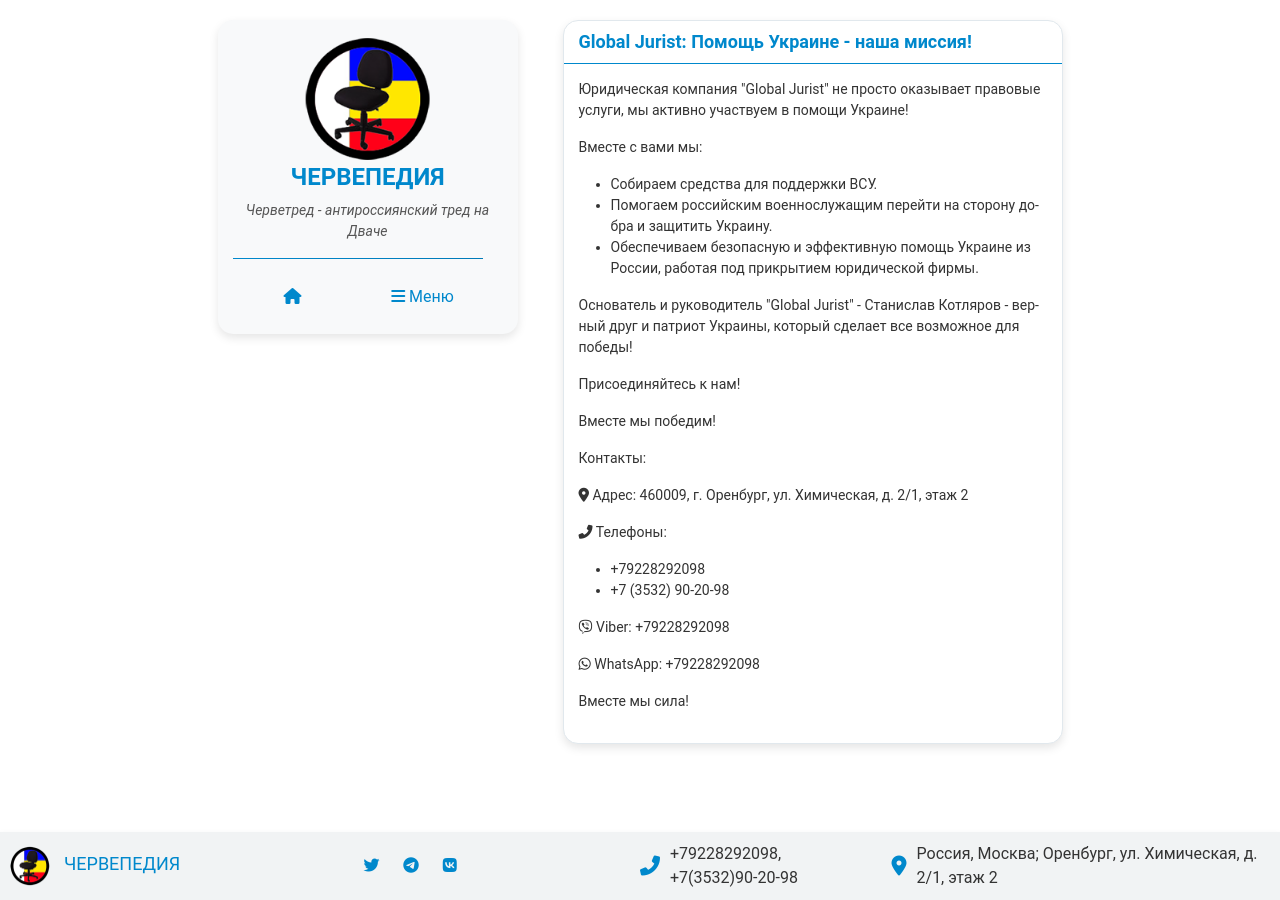
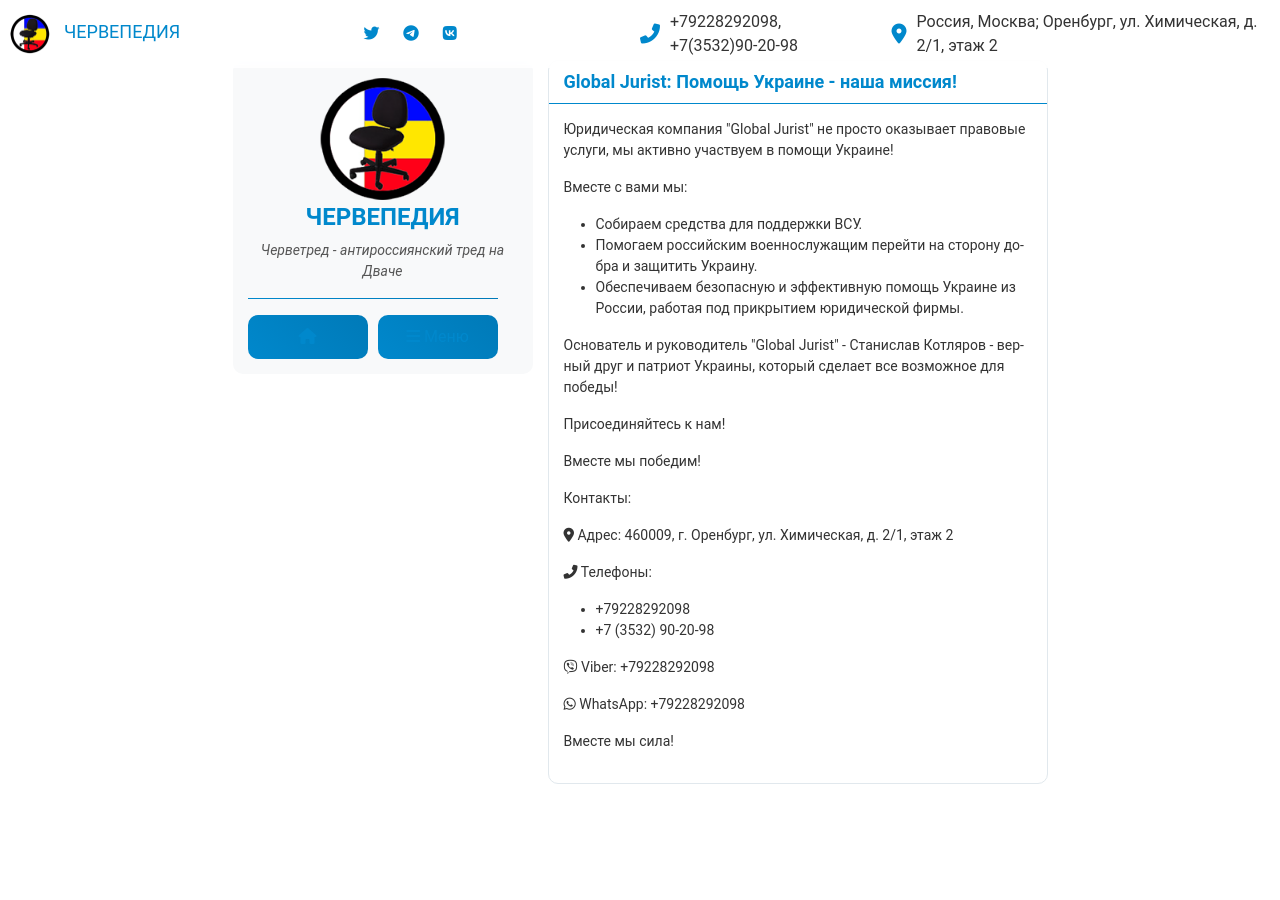
Before and after one commit to chervepedia/chervepedia.github.io, a Jekyll site: the page built from test.md, in a window 1280 px wide. Built offline with Jekyll 4.4.1, drawn with Linux system fonts in a browser that asks for light colours; comment, search, counter and statistics services are not loaded.

Commit message:
Update style.css

```diff
--- a/assets/css/style.css
+++ b/assets/css/style.css
@@ -1,4 +1,3 @@
-
 :root {
     --main-color: #0088cc; /* Основной цвет  */
     --main-color-dark: #007ab8; /* Более темный оттенок Telegram */
@@ -7,7 +6,7 @@
     --sidebar-bg: #f8f9fa; /* Цвет фона сайдбара */
     --post-bg: #ffffff; /* Цвет фона постов */
     --post-border: #e1e8ed; /* Цвет границы постов */
-    --footer-bg: #f1f3f4; /* Цвет фона футера */
+    --footer-bg: rgba(255, 255, 255, 0.8); /* Цвет фона футера с эффектом прозрачности */
     --link-color: #0088cc; /* Цвет ссылок */
     --link-hover-color: #007ab8; /* Цвет ссылок при наведении */
     --submenu-bg: #f8f9fa; /* Цвет фона подменю */
@@ -32,7 +31,7 @@
     display: flex;
     flex-direction: row;
     align-items: flex-start;
-    margin-top: 20px;
+    margin-top: 60px;
     padding: 0 15px;
     width: 100%;
     max-width: 1000px;
@@ -47,10 +46,9 @@
     position: sticky;
     top: 20px;
     width: 100%;
-    max-width: 300px; /* Ширина сайдбара */
-     margin-right: 45px;
-    box-shadow: 0px 4px 10px rgba(0, 0, 0, 0.1);
-    border-radius: 15px; /* Закругление краёв */
+    max-width: 300px;
+    margin-right: 45px;
+    border-radius: 10px; /* Закругление краёв */
 }
 
 /* Стили для логотипа */
@@ -79,7 +77,7 @@
 /* Стили для меню */
 .menu-container {
     width: 100%;
-    max-width: 250px; /* Ширина меню */
+    max-width: 250px;
     border-top: 1px groove transparent;
     border-image: linear-gradient(to right, var(--main-color), var(--main-color-dark)) 1;
 }
@@ -93,7 +91,7 @@
 }
 
 .menu-item {
-    position: relative; /* Родительское позиционирование */
+    position: relative;
 }
 
 /* Ссылки меню */
@@ -103,9 +101,10 @@
     text-decoration: none;
     padding: 10px;
     text-align: center;
-    transition: background-color 0.3s, transform 0.1s, box-shadow 0.1s;
+    transition: background-color 0.3s, transform 0.1s;
     border: none;
     border-radius: 10px; /* Закругление краёв ссылок */
+    background: linear-gradient(45deg, var(--main-color), var(--main-color-dark));
 }
 
 .menu-link:hover {
@@ -114,7 +113,6 @@
 
 .menu-link:active {
     transform: translateY(2px);
-    box-shadow: inset 0 4px 6px rgba(0, 0, 0, 0.1);
 }
 
 .menu-link.has-submenu::after {
@@ -128,12 +126,11 @@
     top: 100%;
     left: 0;
     background-color: var(--submenu-bg);
-    width: auto; /* Автоматическая ширина подменю под содержимое */
-    min-width: 150px; /* Минимальная ширина, чтобы избежать слишком узкого подменю */
+    width: auto;
+    min-width: 150px;
     border-radius: 10px; /* Закругление краёв подменю */
-    box-shadow: 0 4px 8px rgba(0, 0, 0, 0.1); /* Тень для подменю */
-    padding: 0; /* Убираем отступы по умолчанию */
-    z-index: 1000; /* Устанавливаем z-index, чтобы подменю было поверх других элементов */
+    padding: 0;
+    z-index: 1000;
 }
 
 /* Подменю ссылки */
@@ -142,7 +139,7 @@
     color: var(--submenu-text-color);
     text-decoration: none;
     padding: 10px;
-    position: relative; /* Для позиционирования псевдо-элемента */
+    position: relative;
     transition: background-color 0.3s;
 }
 
@@ -176,7 +173,7 @@
     flex-direction: column;
     align-items: center;
     width: 100%;
-    max-width: 500px; /* Ширина контента */
+    max-width: 500px;
     padding-bottom: 100px;
     margin-top: 24px;
 }
@@ -184,13 +181,12 @@
 /* Стили для постов */
 .post {
     background-color: var(--post-bg);
-    margin-bottom: 15px; /* Отступ между постами 15px */
+    margin-bottom: 15px;
     padding: 0;
     width: 100%;
     position: relative;
-    box-shadow: 0px 4px 10px rgba(0, 0, 0, 0.1);
-    max-width: 500px; /* Ширина постов */
-    border-radius: 15px; /* Закругление краёв постов */
+    max-width: 500px;
+    border-radius: 10px; /* Закругление краёв постов */
     border: 1px solid var(--post-border); /* Граница постов */
 }
 
@@ -210,24 +206,24 @@
 /* Основные стили для изображения в посте */
 .post-image-wrapper {
     position: relative;
-    max-width: 500px; /* Максимальная ширина контейнера */
-    max-height: 600px; /* Максимальная высота контейнера */
-    width: auto; /* Ширина контейнера будет зависеть от содержимого */
-    height: auto; /* Высота контейнера будет зависеть от содержимого, но не превысит 600px */
+    max-width: 500px;
+    max-height: 600px;
+    width: auto;
+    height: auto;
     overflow: hidden;
-    margin: auto; /* Центрирование контейнера по горизонтали */
+    margin: auto;
     display: flex;
     justify-content: center;
-    align-items: center; /* Центрирование изображения по вертикали */
+    align-items: center;
 }
 
 /* Стили для изображения */
 .post-image-wrapper img {
-    max-width: 100%; /* Ограничивает ширину изображения размером контейнера */
-    max-height: 600px; /* Ограничивает высоту изображения размером контейнера */
-    width: auto; /* Автоматическая ширина, сохраняет пропорции */
-    height: auto; /* Автоматическая высота, сохраняет пропорции */
-    object-fit: contain; /* Сохраняет пропорции изображения и не обрезает его */
+    max-width: 100%;
+    max-height: 600px;
+    width: auto;
+    height: auto;
+    object-fit: contain;
 }
 
 /* Содержимое поста */
@@ -258,7 +254,7 @@
     display: flex;
     align-items: center;
     cursor: pointer;
-    transition: color 0.3s; /* Плавный переход для цвета */
+    transition: color 0.3s;
 }
 
 .read-more:hover {
@@ -273,8 +269,8 @@
 /* Стили телеграм виджета */
 .telegram-discussion {
     width: 100%;
-    max-width: 500px; /* Ширина виджета */
-    margin: 10px auto 0 auto; /* Отступ сверху на 10 пикселей */
+    max-width: 500px;
+    margin: 10px auto 0 auto;
     border-top: 1px groove transparent;
     border-image: linear-gradient(to right, var(--main-color), var(--main-color-dark)) 1;
 }
@@ -291,10 +287,11 @@
     padding: 10px;
     width: 100%;
     position: fixed;
-    bottom: 0;
+    top: 0; /* Перемещение футера наверх */
     left: 0;
     z-index: 1000;
-    box-shadow: 0 4px 8px rgba(0, 0, 0, 0.1); /* Тень */
+    backdrop-filter: blur(10px); /* Эффект AeroGlass */
+    -webkit-backdrop-filter: blur(10px); /* Эффект AeroGlass для Safari */
 }
 
 /* Стили для изображений в футере */
@@ -388,11 +385,10 @@
     margin-top: 28px;
     margin-bottom: 40px;
     width: 100%;
-    max-width: 500px; /* Ширина пагинации */
+    max-width: 500px;
     margin-left: auto;
     margin-right: auto;
     border-radius: 10px; /* Закругление краёв */
-    box-shadow: 0 4px 8px rgba(0, 0, 0, 0.1); /* Тень */
 }
 
 .pagination a.fas {
@@ -400,7 +396,7 @@
     color: var(--main-color);
     cursor: pointer;
     text-decoration: none;
-    transition: color 0.3s; /* Плавный переход для цвета */
+    transition: color 0.3s;
 }
 
 .pagination a.fas:hover {
@@ -435,17 +431,15 @@
     }
 
     .sidebar {
-        margin-right: 15px; /* Отступ между сайдбаром и постами 15px */
+        margin-right: 15px;
         top: 0;
         width: 100%;
-        max-width: 300px; /* Ширина сайдбара */
-margin-right: 45px;
+        max-width: 300px;
     }
 
     .content {
-        max-width: 500px; /* Ширина контента */
+        max-width: 500px;
         margin-top: 0;
-
     }
 
     .back-to-top {
@@ -468,7 +462,7 @@
         width: 100%;
         position: relative;
         top: 0;
-        max-width: 100%; /* Ширина сайдбара на мобильных устройствах */
+        max-width: 100%;
         margin-left: auto;
         margin-right: auto;
     }
```
